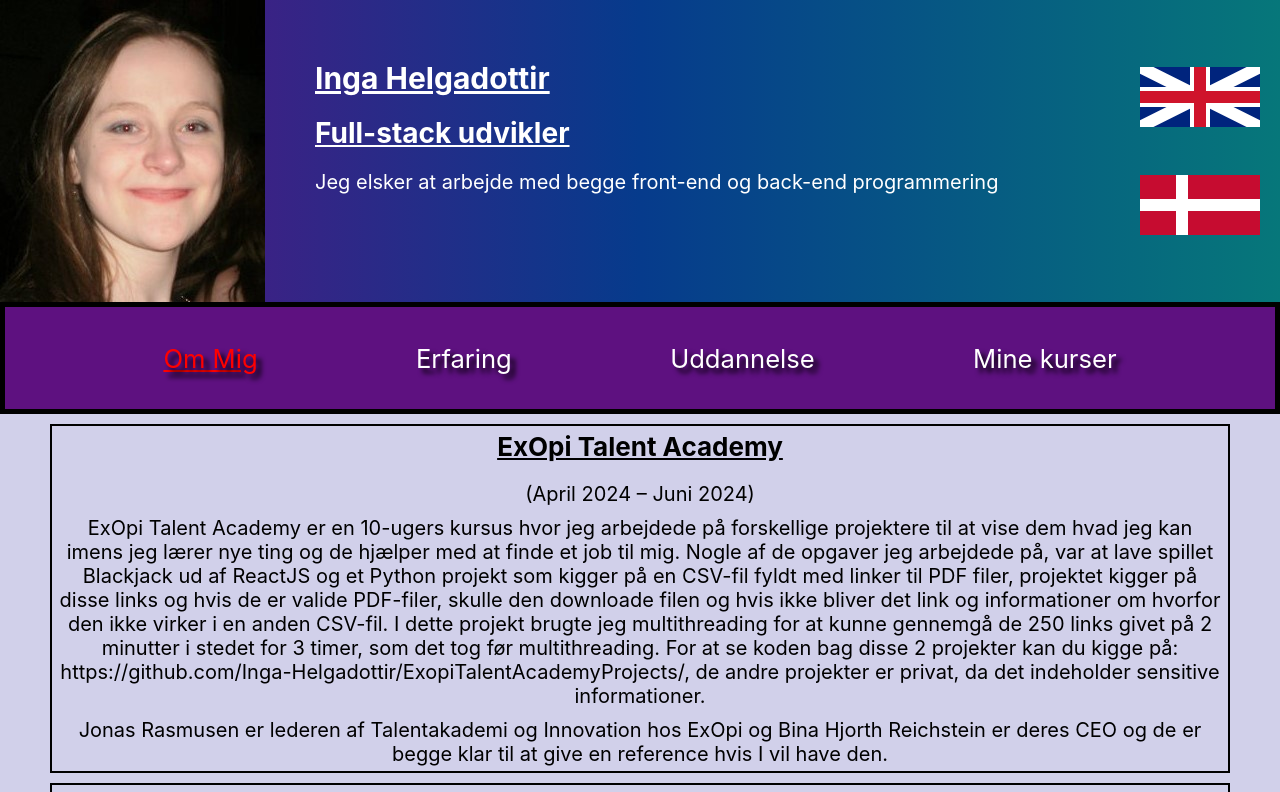
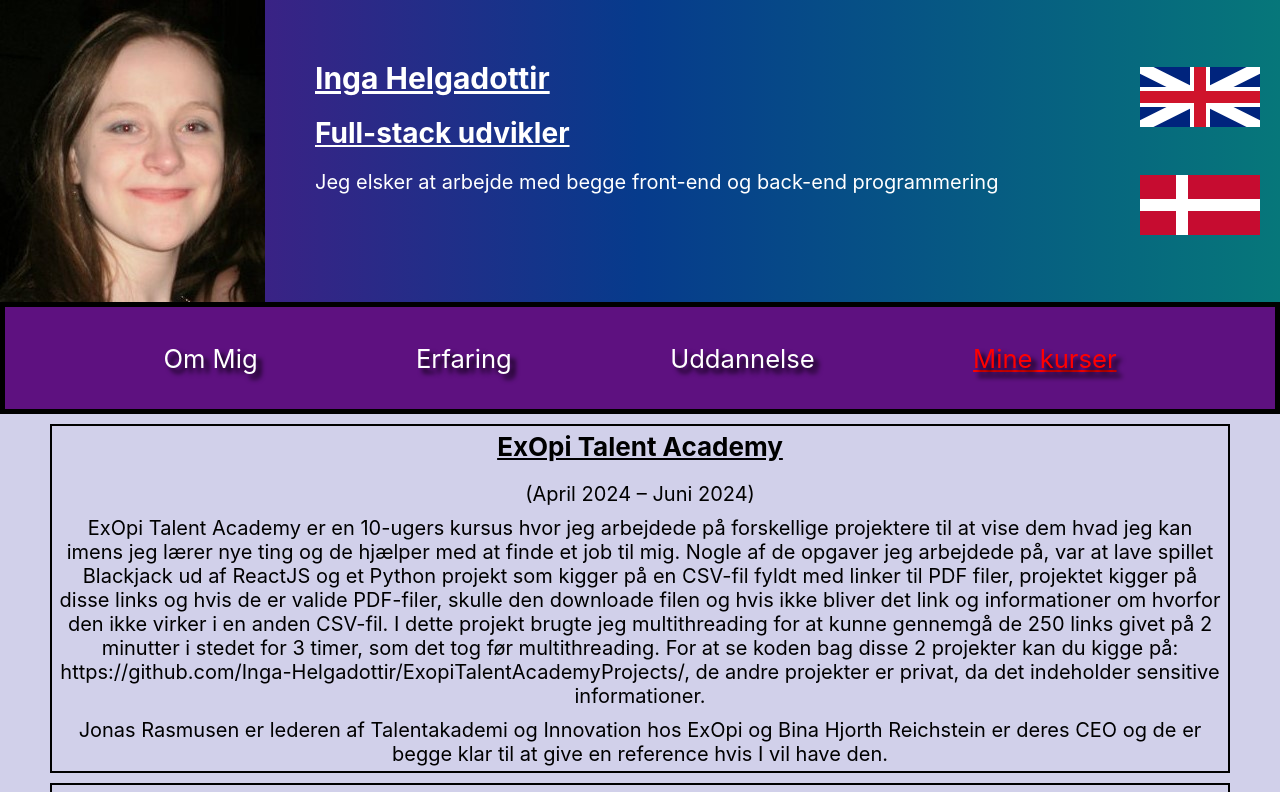
Before and after one commit to Inga-Helgadottir/CodeCV, a React (Create React App) app: page /Courses in a window 1280 px wide. Shown: the top 792 px of the page. Built offline with nearby package versions, Linux system fonts and the light colour scheme.

Commit message:
fixed minor issue

```diff
--- a/src/Components/PageParts/NavBar.jsx
+++ b/src/Components/PageParts/NavBar.jsx
@@ -5,13 +5,13 @@
 
 const NavBar = () => {
   const [NavBarOptions, setNavBarOptions] = useState([{}]);
-  const [chosenOption, setChosenOption] = useState("");
+  const [chosenOption, setChosenOption] = useState();
 
   useEffect(() => {
     setNavBarOptions(getText("NavBarOptions"));
     let currentChosenNavBarOption = localStorage.getItem("chosenNavElement");
+    console.log(currentChosenNavBarOption);
     if (currentChosenNavBarOption === "") {
-      setChosenOption(1);
       localStorage.setItem("chosenNavElement", 1);
     } else {
       setChosenOption(currentChosenNavBarOption);
--- a/src/Components/Pages/AboutMe.jsx
+++ b/src/Components/Pages/AboutMe.jsx
@@ -6,6 +6,7 @@
   const [AboutMe, setAboutMe] = useState({ heading: "", paragraphs: [] });
 
   useEffect(() => {
+    localStorage.setItem("chosenNavElement", 1);
     async function loadText() {
       const AboutMeHeadingAndParagraph = await getText(
         "AboutMeHeadingAndParagraph"
--- a/src/Components/Pages/MyCourses.jsx
+++ b/src/Components/Pages/MyCourses.jsx
@@ -6,6 +6,7 @@
   const [courses, setCourses] = useState("");
 
   useEffect(() => {
+    localStorage.setItem("chosenNavElement", 4);
     const CoursesHeadingAndParagraphs = getText("CoursesHeadingAndParagraphs");
 
     setCourses(CoursesHeadingAndParagraphs);
--- a/src/Components/Pages/MyEducation.jsx
+++ b/src/Components/Pages/MyEducation.jsx
@@ -6,6 +6,7 @@
   const [Education, setEducationContent] = useState({});
 
   useEffect(() => {
+    localStorage.setItem("chosenNavElement", 3);
     const EducationHeadingAndParagraphs = getText(
       "EducationHeadingAndParagraphs"
     );
--- a/src/Components/Pages/MyExperience.jsx
+++ b/src/Components/Pages/MyExperience.jsx
@@ -6,6 +6,7 @@
   const [Experience, setExperience] = useState("");
 
   useEffect(() => {
+    localStorage.setItem("chosenNavElement", 2);
     const ExperienceHeadingsAndParagraphs = getText(
       "ExperienceHeadingsAndParagraphs"
     );
```
